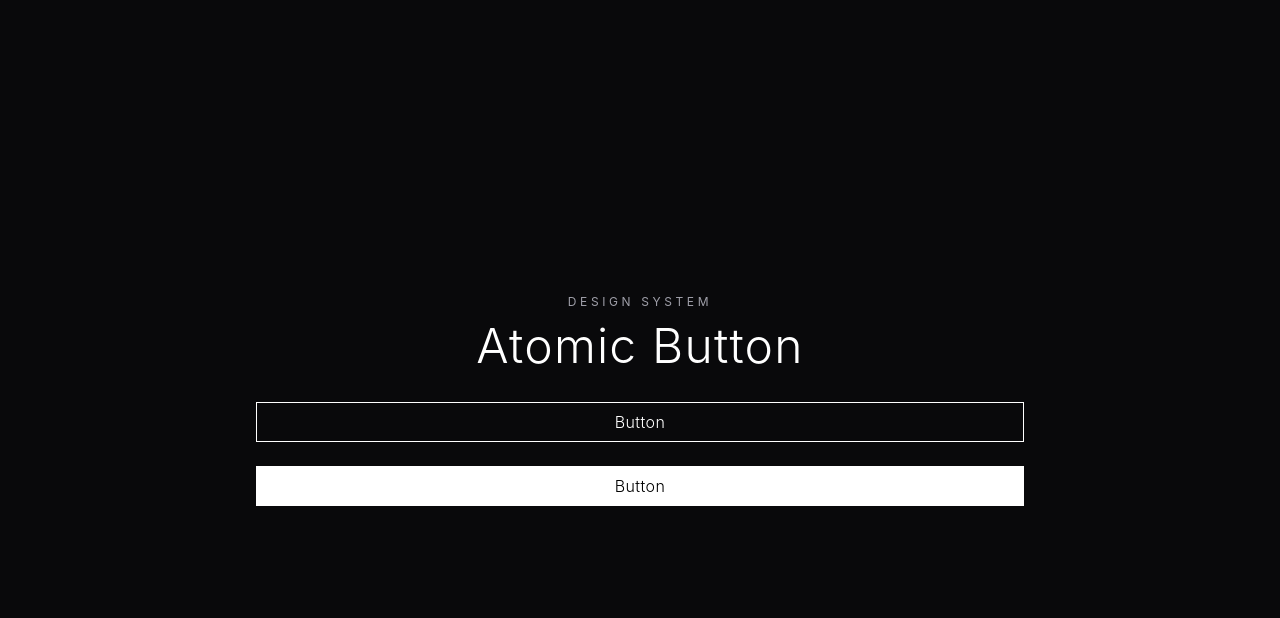
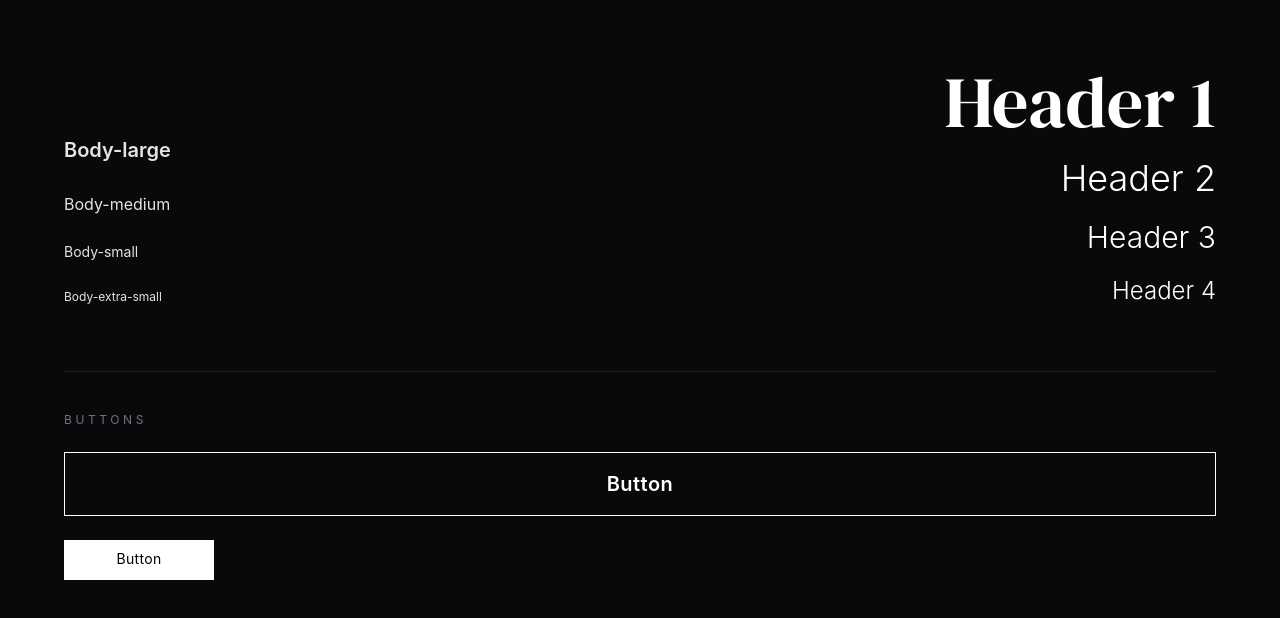
Before and after one commit to NemoZon/design-system, a React (Vite) app: page / in a window 1280 px wide. Shown: the top 618 px of the page. Built offline with nearby package versions, Linux system fonts and the light colour scheme.

Commit message:
feat: add typography

```diff
--- a/src/App.tsx
+++ b/src/App.tsx
@@ -1,26 +1,47 @@
 import { Button } from "./components/atoms/Button";
+import {
+  BodyExtraSmall,
+  BodyLarge,
+  BodyMedium,
+  BodySmall,
+  H1,
+  H2,
+  H3,
+  H4,
+} from "./components/atoms/Typography";
 
 function App() {
   return (
-    <main className="flex min-h-screen items-center justify-center bg-zinc-950 px-6 py-16 text-white">
-      <section className="flex w-full max-w-3xl flex-col items-center gap-8">
-        <div className="space-y-3 text-center">
-          <p className="text-xs uppercase tracking-[0.3em] text-zinc-400">
-            Design System
+    <main className="min-h-screen bg-zinc-950 px-6 py-16 text-white">
+      <div className="mx-auto flex w-full max-w-6xl flex-col gap-16">
+        <section className="grid gap-12 lg:grid-cols-2">
+          <div className="flex flex-col justify-end gap-6 text-zinc-200">
+            <BodyLarge>Body-large</BodyLarge>
+            <BodyMedium>Body-medium</BodyMedium>
+            <BodySmall>Body-small</BodySmall>
+            <BodyExtraSmall>Body-extra-small</BodyExtraSmall>
+          </div>
+          <div className="space-y-4 text-right">
+            <H1>Header 1</H1>
+            <H2>Header 2</H2>
+            <H3>Header 3</H3>
+            <H4>Header 4</H4>
+          </div>
+        </section>
+        <section className="flex flex-col gap-6 border-t border-white/10 pt-10">
+          <p className="text-xs uppercase tracking-[0.3em] text-zinc-500">
+            Buttons
           </p>
-          <h1 className="text-4xl font-light tracking-wide sm:text-5xl">
-            Atomic Button
-          </h1>
-        </div>
           <div className="flex w-full flex-col gap-6">
-          <Button size="sm" variant="outline">
+            <Button className="w-full" size="lg" variant="outline">
               Button
             </Button>
-          <Button size="sm" variant="solid">
+            <Button className="w-[150px]" size="sm" variant="solid">
               Button
             </Button>
           </div>
         </section>
+      </div>
     </main>
   );
 }
--- /dev/null
+++ b/src/components/atoms/Typography.tsx
@@ -0,0 +1,113 @@
+import * as React from 'react'
+import { typography } from './typographyStyles'
+
+const mergeClassName = (base: string, className?: string) =>
+  className ? `${base} ${className}` : base
+
+export function H1({
+  className,
+  ...props
+}: React.ComponentPropsWithoutRef<'h1'>) {
+  return (
+    <h1
+      className={mergeClassName(
+        typography.h1,
+        className,
+      )}
+      {...props}
+    />
+  )
+}
+
+export function H2({
+  className,
+  ...props
+}: React.ComponentPropsWithoutRef<'h2'>) {
+  return (
+    <h2
+      className={mergeClassName(
+        typography.h2,
+        className,
+      )}
+      {...props}
+    />
+  )
+}
+
+export function H3({
+  className,
+  ...props
+}: React.ComponentPropsWithoutRef<'h3'>) {
+  return (
+    <h3
+      className={mergeClassName(
+        typography.h3,
+        className,
+      )}
+      {...props}
+    />
+  )
+}
+
+export function H4({
+  className,
+  ...props
+}: React.ComponentPropsWithoutRef<'h4'>) {
+  return (
+    <h4
+      className={mergeClassName(
+        typography.h4,
+        className,
+      )}
+      {...props}
+    />
+  )
+}
+
+export function BodyLarge({
+  className,
+  ...props
+}: React.ComponentPropsWithoutRef<'p'>) {
+  return (
+    <p
+      className={mergeClassName(typography.bodyLarge, className)}
+      {...props}
+    />
+  )
+}
+
+export function BodyMedium({
+  className,
+  ...props
+}: React.ComponentPropsWithoutRef<'p'>) {
+  return (
+    <p
+      className={mergeClassName(typography.bodyMedium, className)}
+      {...props}
+    />
+  )
+}
+
+export function BodySmall({
+  className,
+  ...props
+}: React.ComponentPropsWithoutRef<'p'>) {
+  return (
+    <p
+      className={mergeClassName(typography.bodySmall, className)}
+      {...props}
+    />
+  )
+}
+
+export function BodyExtraSmall({
+  className,
+  ...props
+}: React.ComponentPropsWithoutRef<'p'>) {
+  return (
+    <p
+      className={mergeClassName(typography.bodyExtraSmall, className)}
+      {...props}
+    />
+  )
+}
--- a/src/components/atoms/buttonVariants.ts
+++ b/src/components/atoms/buttonVariants.ts
@@ -1,7 +1,8 @@
 import { cva, type VariantProps } from 'class-variance-authority'
+import { typography } from './typographyStyles'
 
 export const buttonVariants = cva(
-  'inline-flex items-center justify-center whitespace-nowrap rounded-none border font-light tracking-wide transition focus-visible:outline-none focus-visible:ring-2 focus-visible:ring-offset-2 disabled:pointer-events-none disabled:opacity-50',
+  'inline-flex items-center justify-center whitespace-nowrap rounded-none border tracking-wide transition focus-visible:outline-none focus-visible:ring-2 focus-visible:ring-offset-2 disabled:pointer-events-none disabled:opacity-50',
   {
     variants: {
       variant: {
@@ -11,9 +12,9 @@ export const buttonVariants = cva(
           'border-white bg-white text-black hover:bg-zinc-100 focus-visible:ring-black focus-visible:ring-offset-white',
       },
       size: {
-        sm: 'h-10 px-6 text-base',
-        md: 'h-12 px-10 text-lg',
-        lg: 'h-16 px-14 text-2xl',
+        sm: `h-10 px-6 ${typography.bodySmall}`,
+        md: `h-12 px-10 ${typography.bodyMedium}`,
+        lg: `h-16 px-14 ${typography.bodyLarge}`,
       },
     },
     defaultVariants: {
--- /dev/null
+++ b/src/components/atoms/typographyStyles.ts
@@ -0,0 +1,10 @@
+export const typography = {
+  h1: 'font-heading text-5xl leading-[1.05] sm:text-6xl lg:text-7xl',
+  h2: 'text-3xl font-light leading-tight sm:text-4xl',
+  h3: 'text-2xl font-light leading-snug sm:text-3xl',
+  h4: 'text-xl font-light leading-snug sm:text-2xl',
+  bodyLarge: 'text-xl font-semibold leading-relaxed',
+  bodyMedium: 'text-base leading-relaxed',
+  bodySmall: 'text-sm leading-relaxed',
+  bodyExtraSmall: 'text-xs leading-relaxed',
+}
--- a/src/index.css
+++ b/src/index.css
@@ -1,5 +1,21 @@
 @import "tailwindcss";
 @import url("https://fonts.googleapis.com/css2?family=Inter:wght@300;400;500;600;700&display=swap");
+
+@font-face {
+  font-family: "DM Serif Display";
+  src:
+    url("./assets/fonts/dm-serif-display/DMSerifDisplay-Regular.ttf")
+      format("truetype");
+  font-weight: 400;
+  font-style: normal;
+  font-display: swap;
+}
+
+@layer utilities {
+  .font-heading {
+    font-family: "DM Serif Display", "Times New Roman", serif;
+  }
+}
 
 :root {
   font-family: "Inter", system-ui, -apple-system, sans-serif;
```
Also changed, not shown: src/assets/fonts/dm-serif-display/DMSerifDisplay-Italic.ttf (added), src/assets/fonts/dm-serif-display/DMSerifDisplay-Regular.ttf (added). Lines whose indentation alone changed are shown as unchanged.
